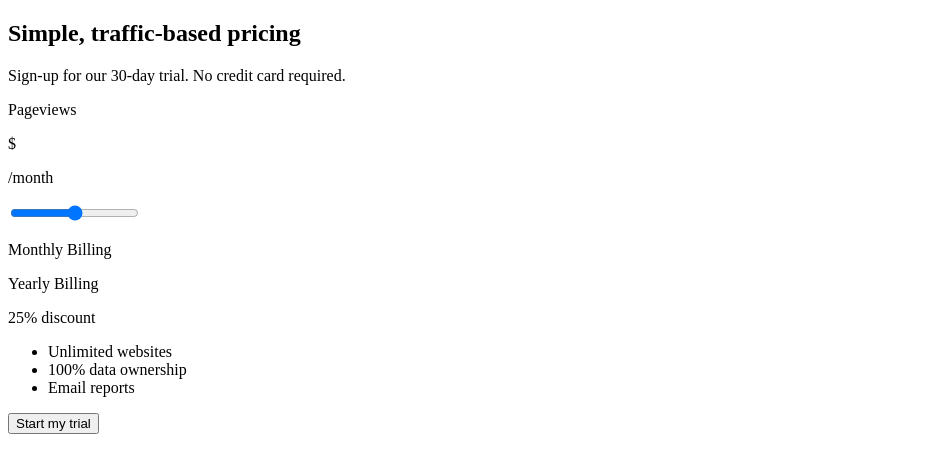
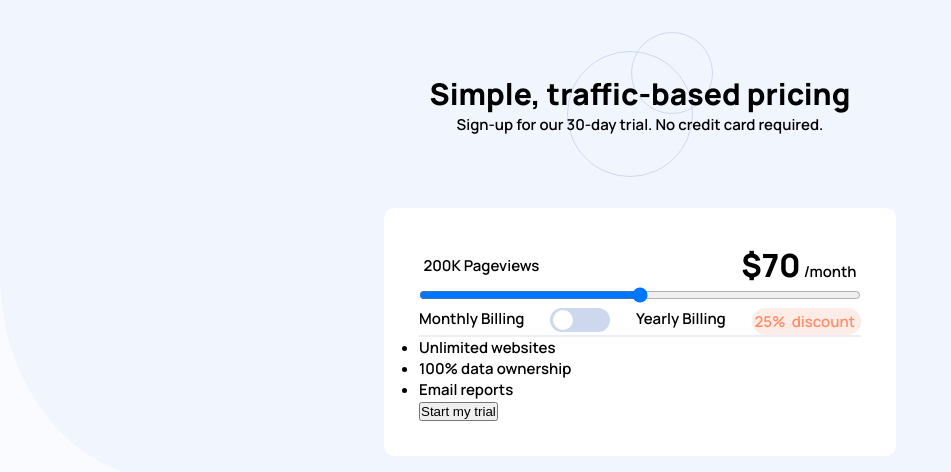
Before and after one commit to abdelilahelhaddad/interactive-pricing-component, a plain HTML site: page index.html in a window 1280 px wide. Shown: the whole page, without its empty margins (0-951 px from the left). Drawn offline with nearby package versions, Linux system fonts and the light colour scheme; files that its build step writes are made by us from their sources.

Commit message:
:fire: :art: Second Commit Desktop Layout :sparkles: :globe_with_meridians:

```diff
--- a/index.html
+++ b/index.html
@@ -11,31 +11,29 @@
 </head>
 
 <body>
-  <main id="#main">
+  <main id="main">
     <div class="wrapper">
-      <h2>Simple, traffic-based pricing</h2>
-      <p>Sign-up for our 30-day trial. No credit card required.</p>
+      <div class="label">
+        <h1>Simple, traffic-based pricing</h1>
+        <p>Sign-up for our 30-day trial. No credit card required.</p>
+      </div>
       <div class="card">
         <div class="card-top">
           <div class="pv">
-            <span class="pageviews"></span>
-            <p> Pageviews</p>
+            <p> <span class="pageviews">200K</span> Pageviews</p>
           </div>
           <div class="prices">
-            <span class="price">$</span>
-            <p> /month</p>
+            <p><span class="price">$70</span> /month</p>
           </div>
           <div class="range">
             <input type="range" name="range" id="range">
           </div>
           <div class="toggle-discount">
-            <div class="toggle">
-              <p>Monthly Billing</p>
-              <div class="toggle-icon">
-                <div class="circle"></div>
-              </div>
-              <p>Yearly Billing</p>
+            <p>Monthly Billing</p>
+            <div class="toggle-icon">
+              <div class="circle"></div>
             </div>
+            <p>Yearly Billing</p>
             <div class="discount">
               <p class="dis">25% <span class="dis">discount</span></p>
             </div>
--- a/style.scss
+++ b/style.scss
@@ -0,0 +1,136 @@
+@import url('https://fonts.googleapis.com/css2?family=Manrope:wght@600;800&display=swap');
+
+$Full-Slider-Bar-: hsl(174, 77%, 80%);
+$Slider-Backround: hsl(174, 86%, 45%);
+$Discount-Background: hsl(14, 92%, 95%);
+$Light-Red-Discount-Text: hsl(15, 100%, 70%);
+$Pale-Blue-CTA-Text: hsl(226, 100%, 87%);
+
+$Pricing-Component-Background: hsl (0, 0%, 100%);
+$Main-Background: hsl(230, 100%, 99%);
+$Empty-Slider-Bar: hsl(224, 65%, 95%);
+$Toggle-Background: hsl(223, 50%, 87%);
+$Tex: hsl(225, 20%, 60%);
+$Text-CTA-Background: hsl(227, 35%, 25%);
+
+* {
+  margin: 0;
+  padding: 0;
+  box-sizing: border-box;
+}
+
+body {
+  font-family: 'Manrope', sans-serif;
+  font-size: 15px;
+}
+
+#main {
+  position: relative;
+  background: $Main-Background url('./images/bg-pattern.svg') no-repeat top left;
+  background-size: 100% 60%;
+  width: 100%;
+  height: 100vh;
+
+  .wrapper {
+    width: 100%;
+    height: 100vh;
+    position: absolute;
+    display: flex;
+    flex-direction: column;
+    // justify-content: center;
+    align-items: center;
+
+    .label {
+      background: url('./images/pattern-circles.svg') no-repeat center center;
+      padding: 73px;
+      text-align: center;
+    }
+
+    .card {
+      background: #fff;
+      border-radius: 10px;
+      width: 40%;
+      padding: 35px;
+
+      .card-top {
+        display: flex;
+        flex-wrap: wrap;
+        justify-content: center;
+        align-items: center;
+
+        .pv {
+          width: 49%;
+
+          p {
+            text-align: left;
+          }
+        }
+
+        .prices {
+          width: 49%;
+
+          p {
+            text-align: right;
+
+            .price {
+              font-size: 2rem;
+              font-weight: 800;
+              color: $Pricing-Component-Background;
+              align-self: center;
+            }
+          }
+        }
+
+        .range {
+          width: 100%;
+
+          input {
+            width: 100%;
+          }
+        }
+
+        .toggle-discount {
+          width: 100%;
+          display: flex;
+          justify-content: space-between;
+
+          .toggle-icon {
+            width: 60px;
+            height: 24px;
+            border-radius: 50px;
+            background: $Toggle-Background;
+            position: relative;
+
+            .circle {
+              width: 20px;
+              height: 20px;
+              border-radius: 50%;
+              background: #fff;
+              position: absolute;
+              top: 50%;
+              left: 0;
+              transform: translateY(-50%);
+              margin: 0 3px;
+            }
+
+          }
+
+          .discount {
+            .dis {
+              color: $Light-Red-Discount-Text;
+              background: $Discount-Background;
+              border-radius: 30px;
+              padding: 3px;
+            }
+          }
+        }
+      }
+
+      .line {
+        width: 100%;
+        height: 2px;
+        background: $Empty-Slider-Bar;
+      }
+    }
+  }
+}
```
Also changed, not shown: style.css (added), 1 other file.
